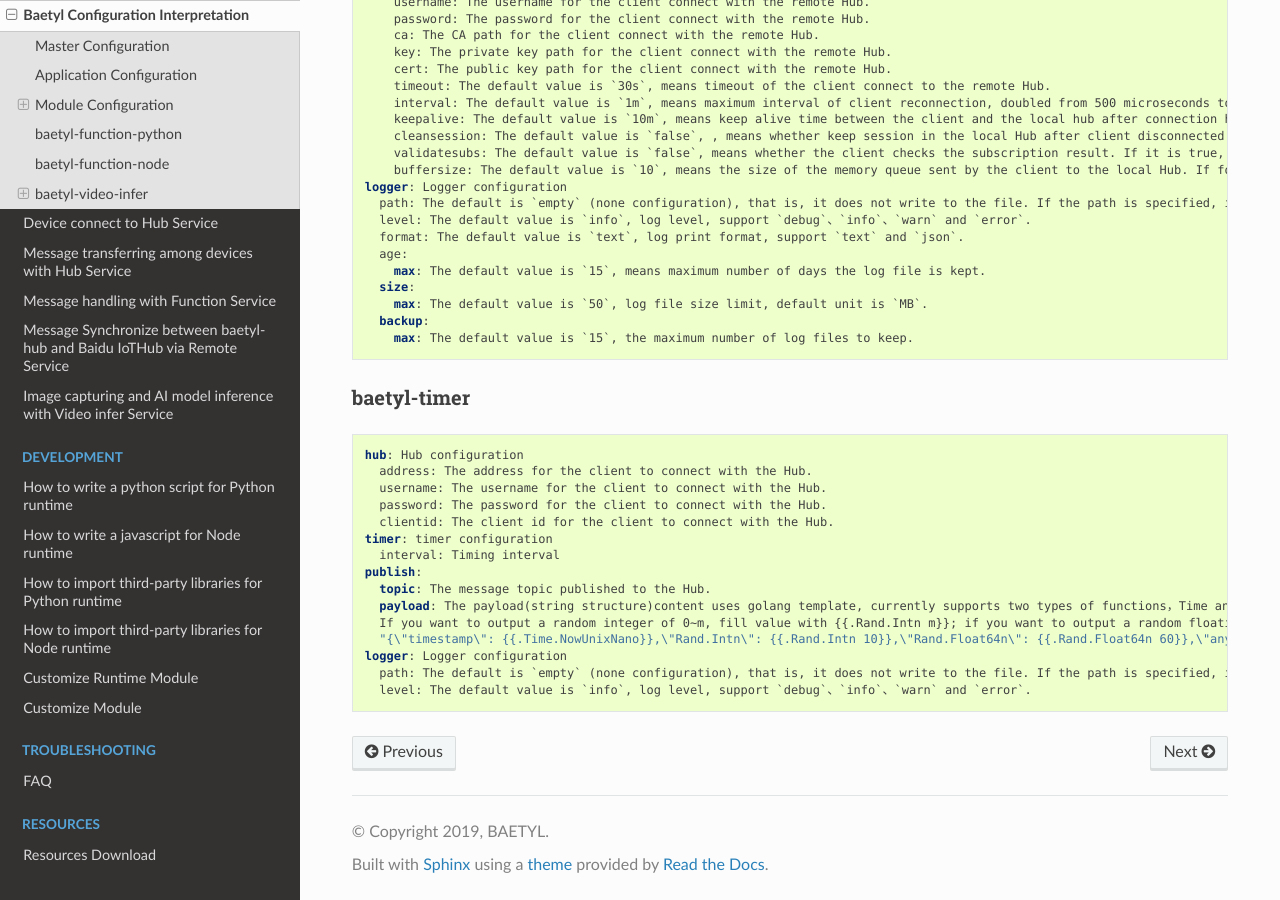
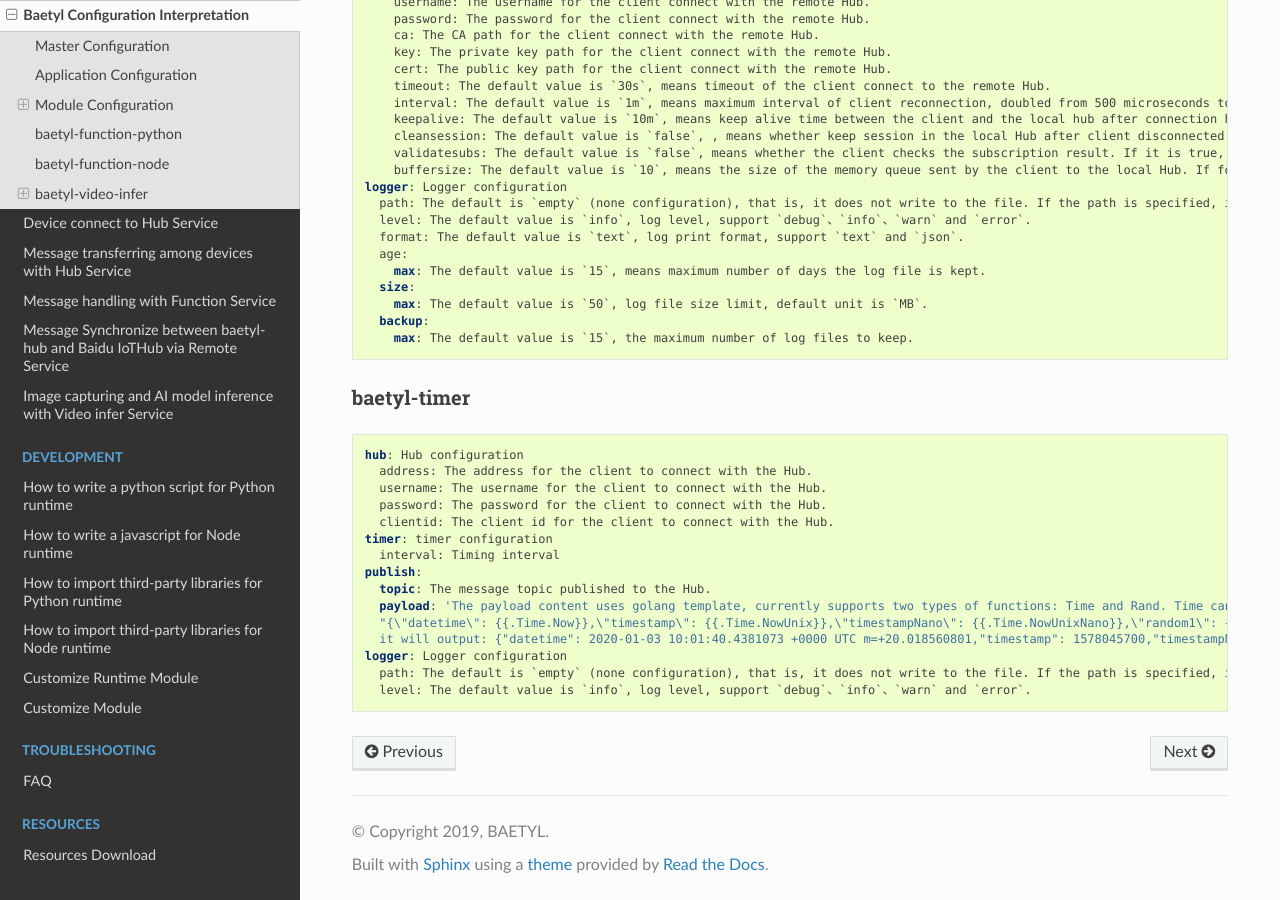
Before and after one commit to baetyl/baetyl-docs-en, a Sphinx documentation site: the page built from docs/guides/Config-interpretation.md, in a window 1280 px wide and 900 px high, scrolled down 7321 px. Built offline with Sphinx 7.4.7 and the Read the Docs theme 2.0.0, drawn with Linux system fonts in a browser that asks for light colours.

Commit message:
doc changed

```diff
--- a/docs/guides/Config-interpretation.md
+++ b/docs/guides/Config-interpretation.md
@@ -436,9 +436,9 @@ timer: timer configuration
   interval: Timing interval
 publish:
   topic: The message topic published to the Hub.
-  payload: The payload(string structure)content uses golang template, currently supports two types of functions，Time and Rand. Time can be used to get the current date and time, Rand can be used to get random numbers. The writing format follows the go template. The key of the Map can be written arbitrarily.
-  If you want to output a random integer of 0~m, fill value with {{.Rand.Intn m}}; if you want to output a random floating-point number of 0~m, fill value with {{.Rand. Float64n m}}; if you want to output a string (\" hello! \"), value is the string \" hello! \", if you want to print a timestamp, value is {{.Time.NowUnixNano}}.for example
-  "{\"timestamp\": {{.Time.NowUnixNano}},\"Rand.Intn\": {{.Rand.Intn 10}},\"Rand.Float64n\": {{.Rand.Float64n 60}},\"anyString\": \"inputString\"}"
+  payload: 'The payload content uses golang template, currently supports two types of functions: Time and Rand. Time can be used to get the current date and time, Rand can be used to get random numbers. For example: if set payload with
+  "{\"datetime\": {{.Time.Now}},\"timestamp\": {{.Time.NowUnix}},\"timestampNano\": {{.Time.NowUnixNano}},\"random1\": {{.Rand.Int}},\"random2\": {{.Rand.Int63}},\"random3\": {{.Rand.Intn 10}},\"random4\": {{.Rand.Float64}},\"random5\": {{.Rand.Float64n 60}},\"anyString\": \"inputString\"}",
+  it will output: {"datetime": 2020-01-03 10:01:40.4381073 +0000 UTC m=+20.018560801,"timestamp": 1578045700,"timestampNano": 1578045700438177900,"random1": 1618091568073368693,"random2": 448858416199438315,"random3": 4,"random4": 0.04151395666829934,"random5": 29.64961133775892,"anyString": "inputString"}'
 logger: Logger configuration
   path: The default is `empty` (none configuration), that is, it does not write to the file. If the path is specified, it writes to the file.
   level: The default value is `info`, log level, support `debug`、`info`、`warn` and `error`.
```
